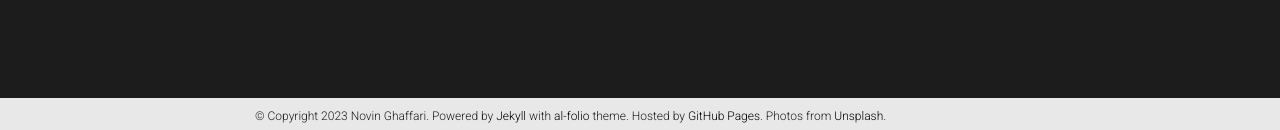
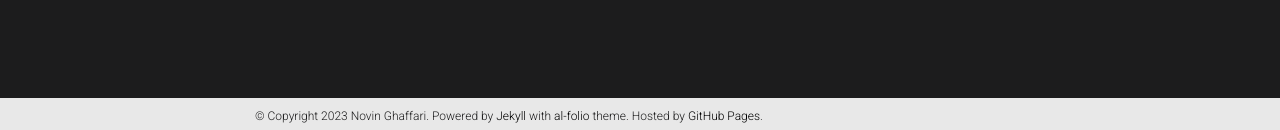
Before and after one commit to nghaffari/nghaffari.github.io, a Jekyll site: the page built from _pages/publications.md, in a window 1280 px wide. Shown: the part 767-897 px from the top of the page. Built offline with Jekyll 4.4.1, drawn with Linux system fonts in a browser that asks for light colours; full-size pictures stand in for the smaller copies a plugin makes; comment, search, counter and statistics services are not loaded; a style sheet for code colours, icons or effects is not loaded.

Commit message:
Update _config.yml

```diff
--- a/_config.yml
+++ b/_config.yml
@@ -6,17 +6,16 @@
 first_name: Novin
 middle_name:
 last_name: Ghaffari
-email: you@example.com
+email: novinjun@yahoo.com
 description: > # the ">" symbol means to ignore newlines until "footer_text:"
   A simple, whitespace theme for academics. Based on [*folio](https://github.com/bogoli/-folio) design.
 footer_text: >
   Powered by <a href="https://jekyllrb.com/" target="_blank">Jekyll</a> with <a href="https://github.com/alshedivat/al-folio">al-folio</a> theme.
   Hosted by <a href="https://pages.github.com/" target="_blank">GitHub Pages</a>.
-  Photos from <a href="https://unsplash.com" target="_blank">Unsplash</a>.
 keywords: jekyll, jekyll-theme, academic-website, portfolio-website  # add your own keywords or leave empty
 
 lang: en # the language of your site (for example: en, fr, cn, ru, etc.)
-icon: ⚛️  # the emoji used as the favicon (alternatively, provide image name in /assets/img/)
+icon: /assets/img/star8.ico  # the emoji used as the favicon (alternatively, provide image name in /assets/img/)
 
 url: https://alshedivat.github.io # the base hostname & protocol for your site
 baseurl:  # the subpath of your site, e.g. /blog/
```
